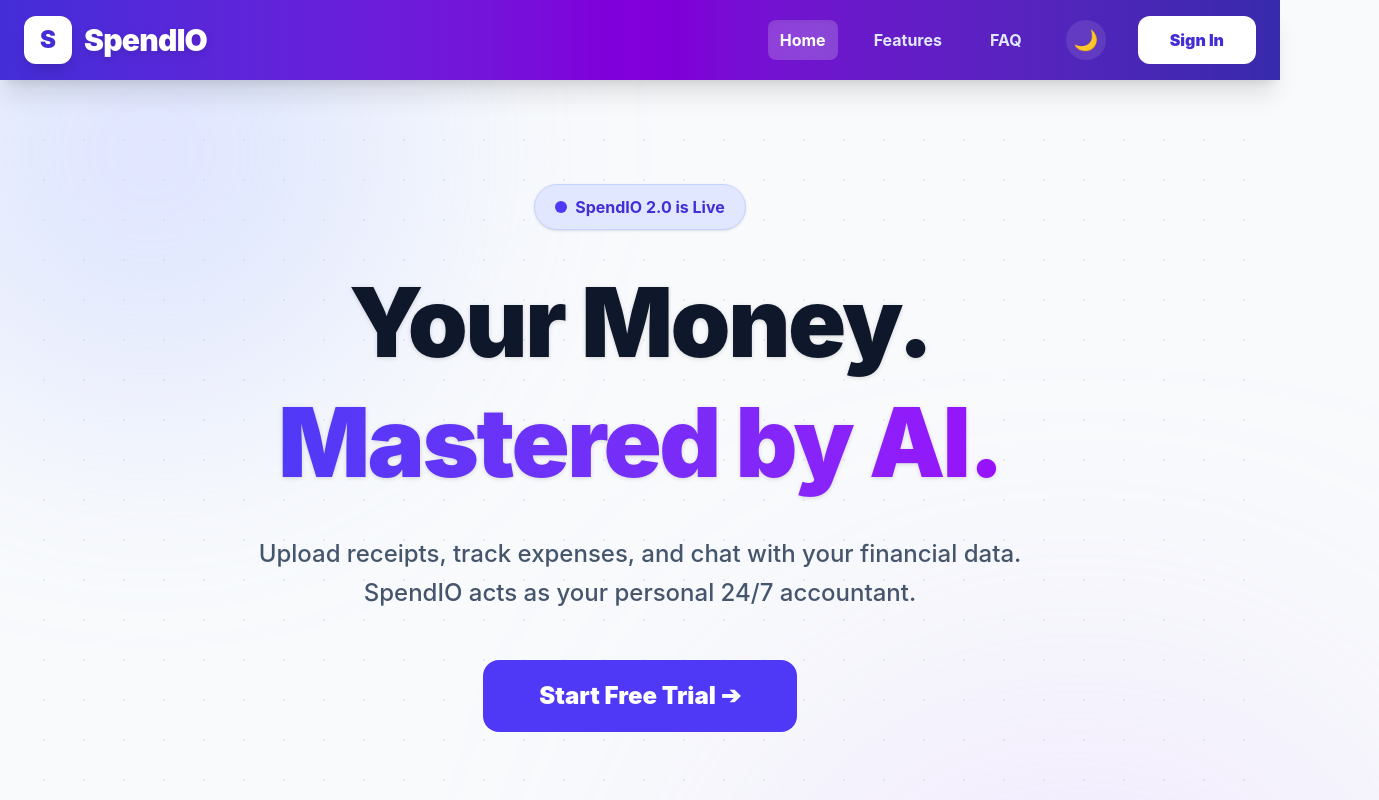
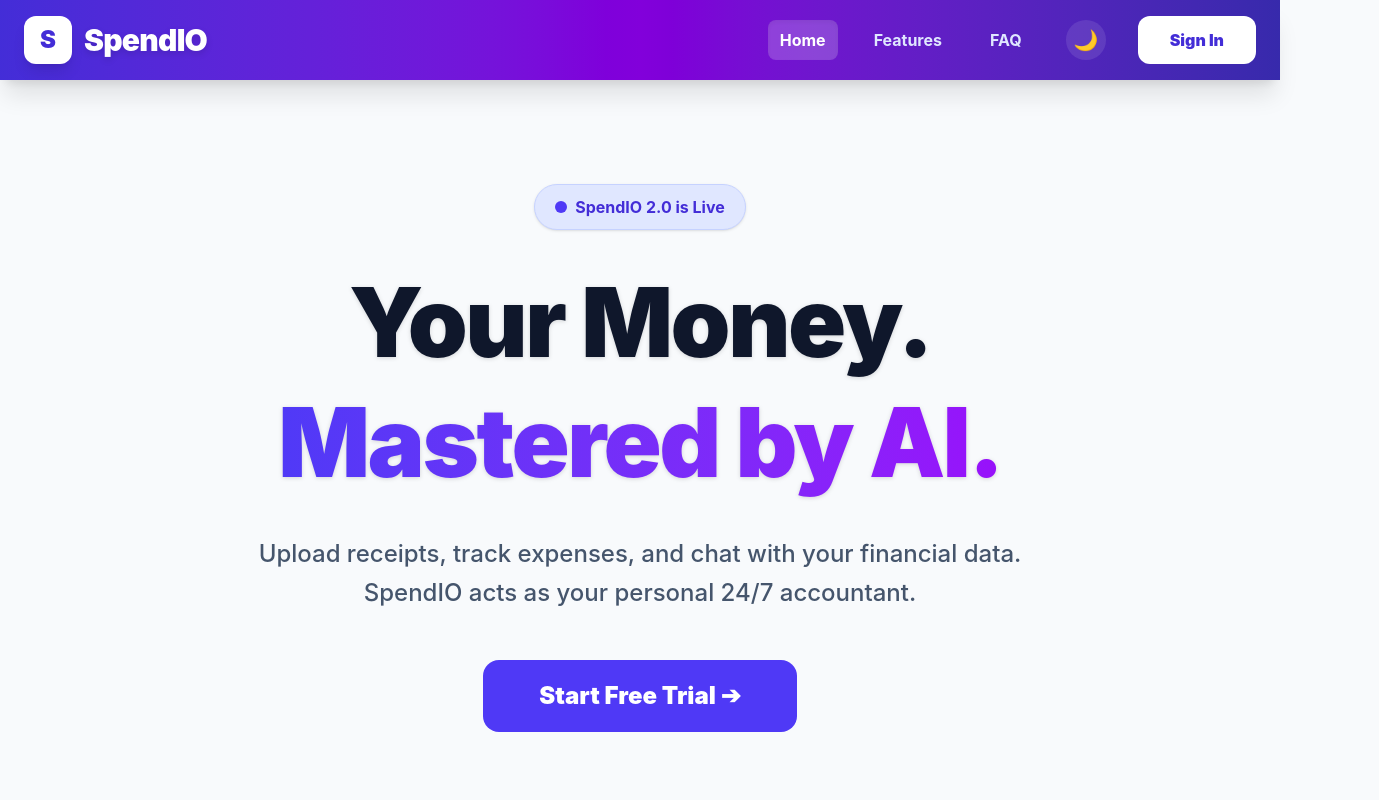
Before and after one commit to kunalchobdar2004/SpendIO-AI-Expense-Tracker, a React app in the folder frontend/: page / in a window 1280 px wide. Shown: the top 800 px of the page, 1379 px wide, since content can reach past the window. Built offline with nearby package versions, Linux system fonts and the light colour scheme; the HTML template or start-up script is replaced by a standard one.

Commit message:
Complete Pro SaaS UI Overhaul

```diff
--- a/frontend/src/App.jsx
+++ b/frontend/src/App.jsx
@@ -3,7 +3,7 @@ import { BrowserRouter as Router, Routes, Route, Link, useNavigate, useLocation,
 import { PieChart, Pie, Cell, Tooltip, ResponsiveContainer, Legend } from "recharts";
 
 // =====================================
-// 🎨 GLOBAL STYLES (ADDED DARK MODE LOGIC)
+// 🎨 GLOBAL STYLES & ANIMATIONS
 // =====================================
 const GlobalStyles = ({ isDark }) => (
   <style>{`
@@ -21,16 +21,33 @@ const GlobalStyles = ({ isDark }) => (
     .animate-fade-up { animation: fadeUp 0.6s cubic-bezier(0.16, 1, 0.3, 1) forwards; }
     .delay-100 { animation-delay: 0.1s; }
 
-    .bg-grid-pattern {
+    /* 🌟 NEW: Background Animations */
+    @keyframes panGrid {
+      0% { background-position: 0 0; }
+      100% { background-position: 40px 40px; }
+    }
+    @keyframes floatOrb {
+      0%, 100% { transform: translate(0px, 0px) scale(1); }
+      33% { transform: translate(30px, -50px) scale(1.05); }
+      66% { transform: translate(-20px, 20px) scale(0.95); }
+    }
+
+    .bg-grid-animated {
       background-size: 40px 40px;
       background-image: radial-gradient(circle, ${isDark ? '#334155' : '#cbd5e1'} 1.5px, transparent 1.5px) !important;
+      animation: panGrid 20s linear infinite;
     }
+
+    .animate-orb-1 { animation: floatOrb 15s ease-in-out infinite alternate; }
+    .animate-orb-2 { animation: floatOrb 18s ease-in-out infinite alternate-reverse; }
+    .animate-orb-3 { animation: floatOrb 12s ease-in-out infinite alternate; }
+
     ::-webkit-scrollbar { width: 8px; }
     ::-webkit-scrollbar-track { background: transparent; }
     ::-webkit-scrollbar-thumb { background: ${isDark ? '#475569' : '#cbd5e1'}; border-radius: 10px; }
     ::-webkit-scrollbar-thumb:hover { background: ${isDark ? '#64748b' : '#94a3b8'}; }
 
-    /* 🌙 DARK MODE OVERRIDES (Aapka original code bina change kiye cards ko dark banayega) */
+    /* 🌙 DARK MODE OVERRIDES */
     ${isDark ? `
       .bg-white, .bg-indigo-50\\/80, .bg-purple-50\\/80, .bg-emerald-50\\/80, .bg-emerald-50\\/90, .bg-blue-50\\/90, .bg-white\\/90, .bg-cyan-50\\/90, .bg-pink-50\\/90, .bg-orange-50\\/90, .bg-rose-50\\/90, .bg-amber-50\\/90, .bg-slate-50 {
         background-color: #1e293b !important;
@@ -50,6 +67,16 @@ const GlobalStyles = ({ isDark }) => (
       .bg-slate-50 { background-color: #334155 !important; }
     ` : ''}
   `}</style>
+);
+
+// 🌟 NEW: Global Animated Background Component
+const AnimatedBackground = ({ isDark }) => (
+  <div className="fixed inset-0 overflow-hidden pointer-events-none -z-10">
+    <div className="absolute inset-0 bg-grid-animated opacity-40"></div>
+    <div className={`animate-orb-1 absolute top-[-10%] left-[-10%] w-[500px] h-[500px] rounded-full blur-[120px] transition-colors duration-1000 ${isDark ? 'bg-indigo-900/30' : 'bg-indigo-300/40'}`}></div>
+    <div className={`animate-orb-2 absolute bottom-[-10%] right-[-10%] w-[600px] h-[600px] rounded-full blur-[150px] transition-colors duration-1000 ${isDark ? 'bg-purple-900/30' : 'bg-purple-300/40'}`}></div>
+    <div className={`animate-orb-3 absolute top-[30%] left-[60%] w-[400px] h-[400px] rounded-full blur-[120px] transition-colors duration-1000 ${isDark ? 'bg-pink-900/10' : 'bg-pink-300/20'}`}></div>
+  </div>
 );
 
 // =====================================
@@ -75,7 +102,6 @@ const Header = ({ user, handleLogout, isDark, setIsDark }) => {
             </Link>
           ))}
 
-          {/* 🌙 Dark Mode Toggle Button */}
           <button onClick={() => setIsDark(!isDark)} className="ml-2 w-10 h-10 rounded-full bg-white/10 flex items-center justify-center hover:bg-white/20 transition-all text-xl" title="Toggle Dark Mode">
             {isDark ? '☀️' : '🌙'}
           </button>
@@ -92,7 +118,6 @@ const Header = ({ user, handleLogout, isDark, setIsDark }) => {
   );
 };
 
-// 🌟 UNIQUE PREMIUM FOOTER
 const Footer = ({ isDark }) => (
   <footer className={`${isDark ? 'bg-[#0b0f19]' : 'bg-slate-900'} text-slate-300 pt-16 pb-8 mt-auto z-10 relative overflow-hidden`}>
     <div className="absolute top-0 left-0 w-full h-1 bg-gradient-to-r from-indigo-500 via-purple-500 to-pink-500 shadow-[0_0_15px_rgba(168,85,247,0.5)]"></div>
@@ -138,7 +163,6 @@ function App() {
   });
   const [history, setHistory] = useState([]);
 
-  // 🌙 DARK MODE STATE
   const [isDark, setIsDark] = useState(() => {
     return localStorage.getItem('darkMode') === 'true';
   });
@@ -166,6 +190,7 @@ function App() {
     <Router>
       <GlobalStyles isDark={isDark} />
       <div className="min-h-screen flex flex-col selection:bg-indigo-500 selection:text-white relative">
+        <AnimatedBackground isDark={isDark} />
         <Header user={user} handleLogout={handleLogout} isDark={isDark} setIsDark={setIsDark} />
         <main className="flex-grow flex flex-col w-full max-w-7xl mx-auto px-6 py-10 z-10 relative">
           <Routes>
@@ -190,10 +215,6 @@ function App() {
 const HomePage = ({ user }) => {
   return (
     <div className="flex flex-col items-center justify-center animate-fade-up relative w-full h-full">
-      <div className="fixed top-0 left-0 w-full h-full bg-grid-pattern -z-10 opacity-[0.4] pointer-events-none"></div>
-      <div className="fixed top-[-20%] left-[-10%] w-[500px] h-[500px] bg-indigo-300/30 rounded-full blur-[120px] -z-10 pointer-events-none"></div>
-      <div className="fixed bottom-[-10%] right-[-10%] w-[600px] h-[600px] bg-purple-300/30 rounded-full blur-[150px] -z-10 pointer-events-none"></div>
-
       <div className="text-center max-w-5xl mx-auto pt-16 pb-16 relative z-10">
         <div className="inline-flex items-center gap-2 px-5 py-2.5 rounded-full bg-indigo-100 border border-indigo-200 text-indigo-700 font-bold mb-8 shadow-sm">
           <span className="relative flex h-3 w-3"><span className="animate-ping absolute inline-flex h-full w-full rounded-full bg-indigo-500 opacity-75"></span><span className="relative inline-flex rounded-full h-3 w-3 bg-indigo-600"></span></span>
@@ -350,12 +371,7 @@ const Dashboard = ({ user, history, fetchHistory }) => {
   const COLORS = ["#4f46e5", "#ec4899", "#14b8a6", "#f59e0b", "#8b5cf6"];
 
   return (
-    <>
-      <div className="fixed top-0 left-0 w-full h-full bg-grid-pattern -z-10 opacity-[0.4] pointer-events-none"></div>
-
     <div className="grid lg:grid-cols-3 gap-8 animate-fade-up relative z-10">
-
-        {/* Left Column: Form */}
       <div className="lg:col-span-1 flex flex-col gap-6">
         <div className={`backdrop-blur-md p-8 rounded-3xl border shadow-lg ${editingId ? 'bg-amber-50/90 border-amber-200' : 'bg-indigo-50/90 border-indigo-100'}`}>
           <h2 className={`text-2xl font-black mb-6 flex items-center gap-3 ${editingId ? 'text-amber-900' : 'text-indigo-900'}`}>
@@ -382,7 +398,6 @@ const Dashboard = ({ user, history, fetchHistory }) => {
         </div>
       </div>
 
-        {/* Right Column: Analytics */}
       <div className="lg:col-span-2 flex flex-col gap-6 animate-fade-up delay-100">
         <div className="grid md:grid-cols-2 gap-6">
           <div className="bg-emerald-50/90 p-8 rounded-3xl border border-emerald-100 shadow-lg">
@@ -422,7 +437,6 @@ const Dashboard = ({ user, history, fetchHistory }) => {
         )}
       </div>
 
-        {/* Transactions List */}
       <div className="lg:col-span-3 bg-white/90 p-8 rounded-3xl border border-slate-200 shadow-lg mt-2">
         <h2 className="text-2xl font-black mb-6 text-slate-800 flex items-center gap-2"><span>📋</span> Recent Transactions</h2>
         {history.length > 0 ? (
@@ -449,7 +463,6 @@ const Dashboard = ({ user, history, fetchHistory }) => {
       </div>
 
     </div>
-    </>
   );
 };
 
@@ -485,8 +498,6 @@ const ScanPage = ({ user, fetchHistory }) => {
   };
 
   return (
-    <>
-      <div className="fixed top-0 left-0 w-full h-full bg-grid-pattern -z-10 opacity-[0.4] pointer-events-none"></div>
     <div className="grid lg:grid-cols-3 gap-8 animate-fade-up">
       <div className="lg:col-span-2 p-12 rounded-[3rem] bg-cyan-50/90 border border-cyan-100 shadow-xl text-center">
         <div className="w-24 h-24 mx-auto bg-white text-cyan-600 rounded-3xl flex items-center justify-center text-5xl mb-6 shadow-md">📸</div>
@@ -527,7 +538,6 @@ const ScanPage = ({ user, fetchHistory }) => {
         </div>
       </div>
     </div>
-    </>
   );
 };
 
@@ -571,11 +581,7 @@ const AiPage = ({ user, history }) => {
   };
 
   return (
-    <>
-      <div className="fixed top-0 left-0 w-full h-full bg-grid-pattern -z-10 opacity-[0.4] pointer-events-none"></div>
-
     <div className="grid lg:grid-cols-2 gap-8 animate-fade-up">
-        {/* Left: Report */}
       <div className="bg-pink-50/90 p-10 rounded-3xl border border-pink-100 shadow-xl h-fit">
         <h2 className="text-3xl font-black mb-8 flex items-center gap-3 text-pink-900"><span className="bg-white p-3 rounded-xl shadow-sm text-pink-600">✨</span> Smart Report</h2>
         <button onClick={fetchReport} disabled={loadingInsights} className="w-full bg-pink-600 text-white font-black text-xl py-5 rounded-2xl mb-8 hover:bg-pink-700 shadow-lg transition-all disabled:opacity-50">
@@ -596,7 +602,6 @@ const AiPage = ({ user, history }) => {
         )}
       </div>
 
-        {/* Right: Chat */}
       <div className="bg-purple-50/90 p-10 rounded-3xl border border-purple-100 shadow-xl flex flex-col h-[700px] animate-fade-up delay-100">
         <h2 className="text-3xl font-black mb-6 flex items-center gap-3 text-purple-900"><span className="bg-white p-3 rounded-xl shadow-sm text-purple-600">💬</span> Chat with Data</h2>
 
@@ -619,7 +624,6 @@ const AiPage = ({ user, history }) => {
         </form>
       </div>
     </div>
-    </>
   );
 };
 
@@ -650,9 +654,6 @@ const ProfilePage = ({ user, setUser, history, handleLogout }) => {
   };
 
   return (
-    <>
-      <div className="fixed top-0 left-0 w-full h-full bg-grid-pattern -z-10 opacity-[0.4] pointer-events-none"></div>
-
     <div className="max-w-5xl mx-auto space-y-8 animate-fade-up w-full">
       <div className="p-12 rounded-[3rem] bg-orange-50/90 border border-orange-100 shadow-xl flex flex-col md:flex-row items-center gap-10">
 
@@ -694,7 +695,6 @@ const ProfilePage = ({ user, setUser, history, handleLogout }) => {
         </div>
       </div>
     </div>
-    </>
   );
 };
 
```
Lines whose indentation alone changed are shown as unchanged.
